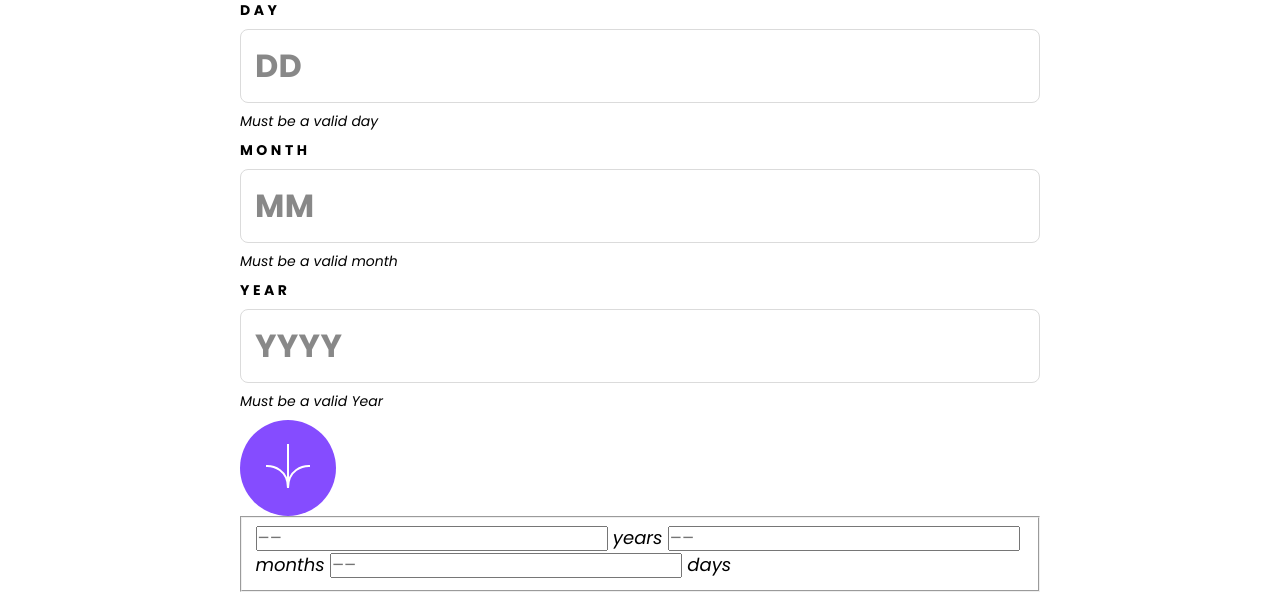
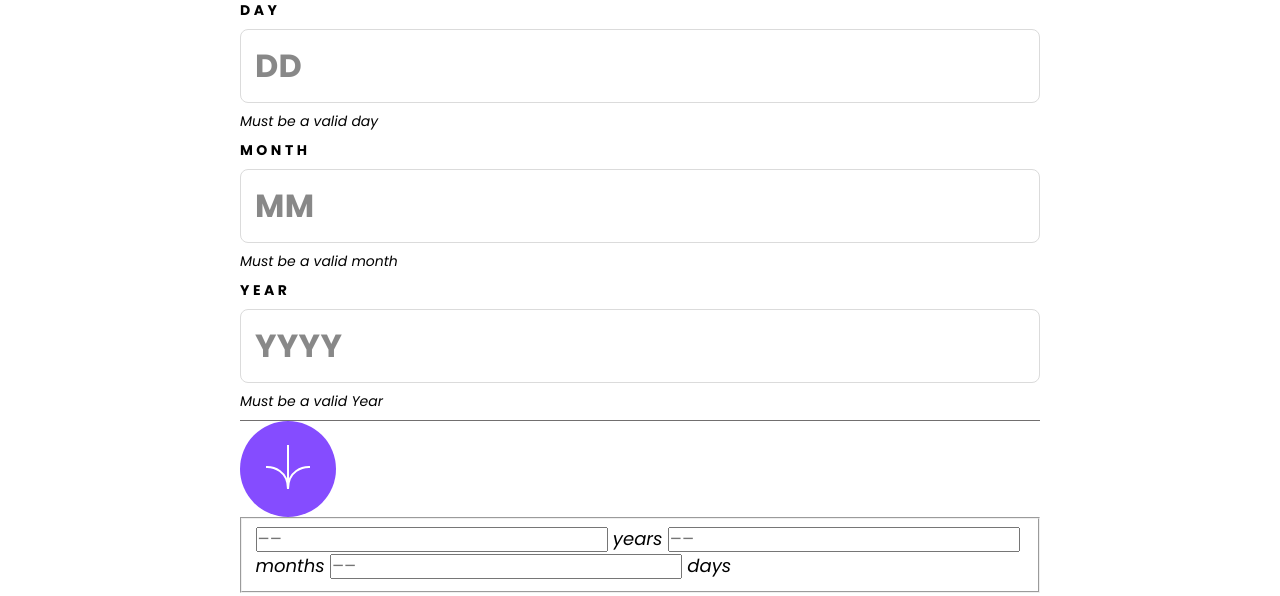
Before and after one commit to macsigner/frontendmentor-age-calculator-app, a website built with webpack: page src/pages/index.html in a window 1280 px wide. Shown: the top 596 px of the page. Built offline with nearby package versions, Linux system fonts and the light colour scheme.

Commit message:
feat: add horizontal rule

```diff
--- a/src/pages/index.html
+++ b/src/pages/index.html
@@ -44,6 +44,7 @@
             <small class="input__info">Must be a valid Year</small>
         </div>
 
+        <hr>
         <button class="submit-button">
             <img src="<%= require('../assets/images/icon-arrow.svg') %>" alt="submit" width="46" height="44">
         </button>
--- a/src/scss/includes/_base.scss
+++ b/src/scss/includes/_base.scss
@@ -37,3 +37,8 @@ button {
     border: none;
     appearance: none;
 }
+
+hr {
+    border: 1px solid var(--color-smokey-grey);
+    border-width: 0 0 1px;
+}
```
